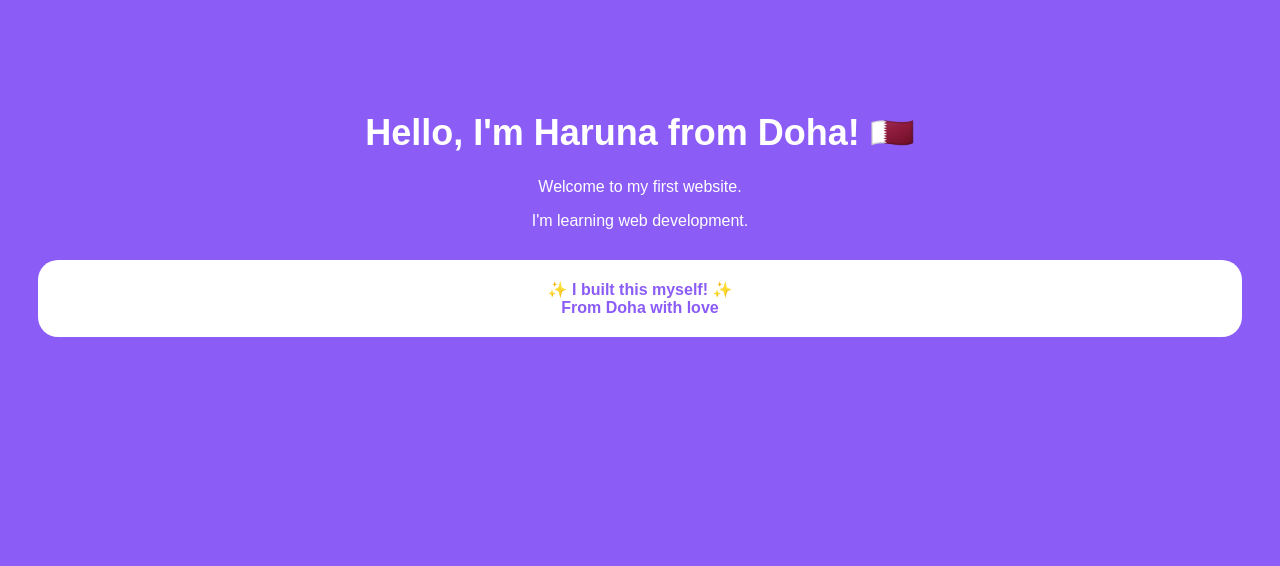
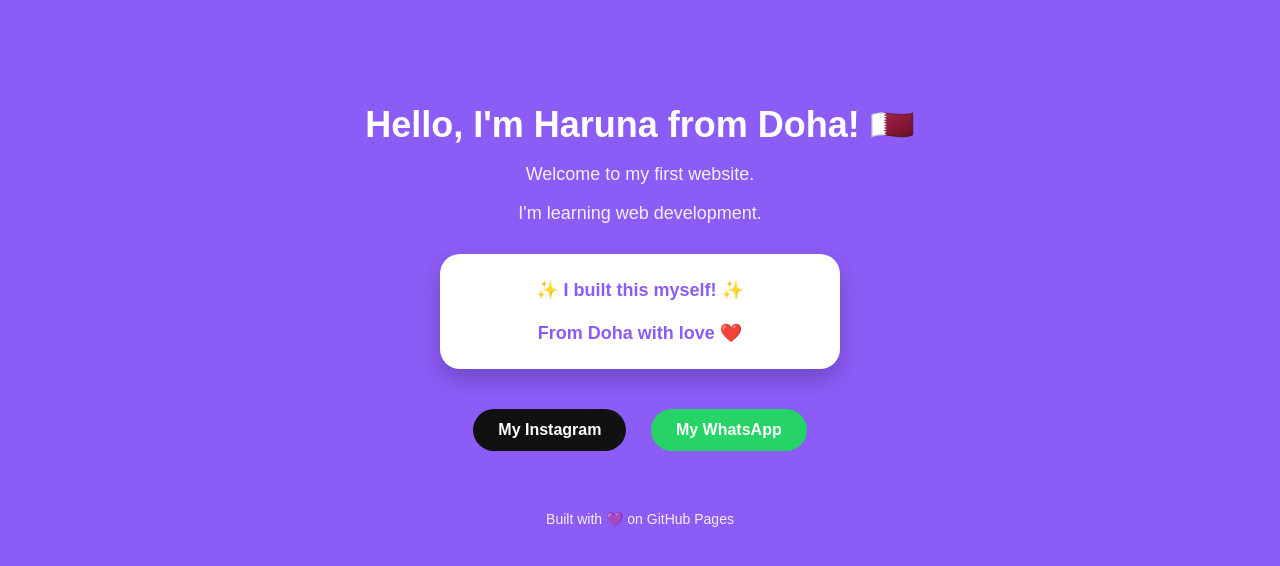
Before and after one commit to harunaversion/my-first-website, a plain HTML site: page index.html in a window 1280 px wide. Drawn offline with Linux system fonts and the light colour scheme.

Commit message:
Update index.html

```diff
--- a/index.html
+++ b/index.html
@@ -2,19 +2,31 @@
 <html>
 <head>
 <title>Haruna - Portfolio</title>
+<meta name="viewport" content="width=device-width, initial-scale=1.0">
 <style>
-body { font-family: sans-serif; text-align: center; background: #8B5CF6; color: white; padding-top: 80px; }
-h1 { font-size: 36px; }
-.box { background: white; color: #8B5CF6; padding: 20px; border-radius: 20px; margin: 30px; font-weight: bold; }
+body { font-family: sans-serif; text-align: center; background: #8B5CF6; color: white; padding: 80px 20px; margin: 0; }
+h1 { font-size: 36px; margin-bottom: 10px; }
+p { font-size: 18px; opacity: 0.9; }
+.box { background: white; color: #8B5CF6; padding: 25px; border-radius: 20px; margin: 30px auto; max-width: 350px; font-weight: bold; font-size: 18px; box-shadow: 0 10px 20px rgba(0,0,0,0.2); }
+.btn { display: inline-block; background: #111; color: white; padding: 12px 25px; border-radius: 50px; text-decoration: none; margin: 10px; font-weight: bold; }
+.btn-green { background: #25D366; }
 </style>
 </head>
 <body>
+
 <h1>Hello, I'm Haruna from Doha! 🇶🇦</h1>
 <p>Welcome to my first website.</p>
 <p>I'm learning web development.</p>
+
 <div class="box">
-✨ I built this myself! ✨<br>
-From Doha with love
+✨ I built this myself! ✨<br><br>
+From Doha with love ❤️
 </div>
+
+<a class="btn" href="#">My Instagram</a>
+<a class="btn btn-green" href="#">My WhatsApp</a>
+
+<p style="margin-top:50px; font-size:14px;">Built with 💜 on GitHub Pages</p>
+
 </body>
 </html>
```
